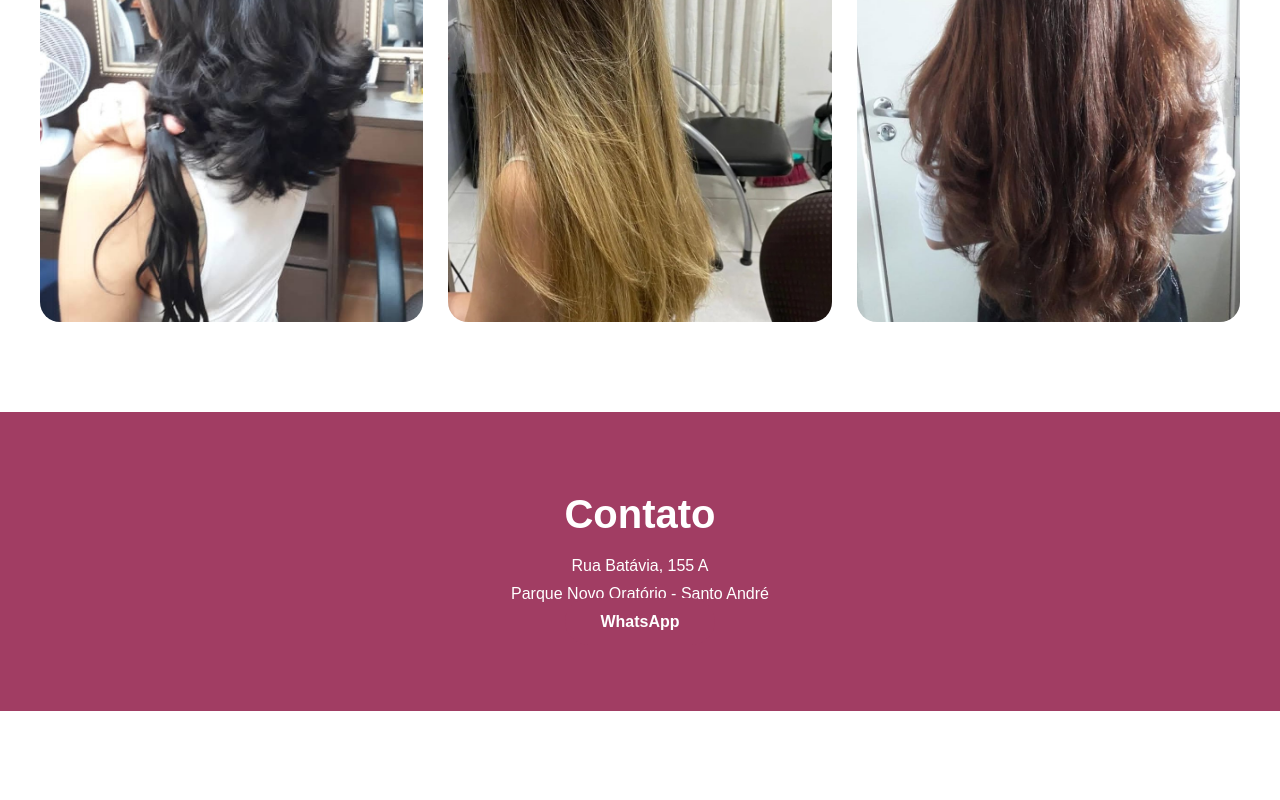
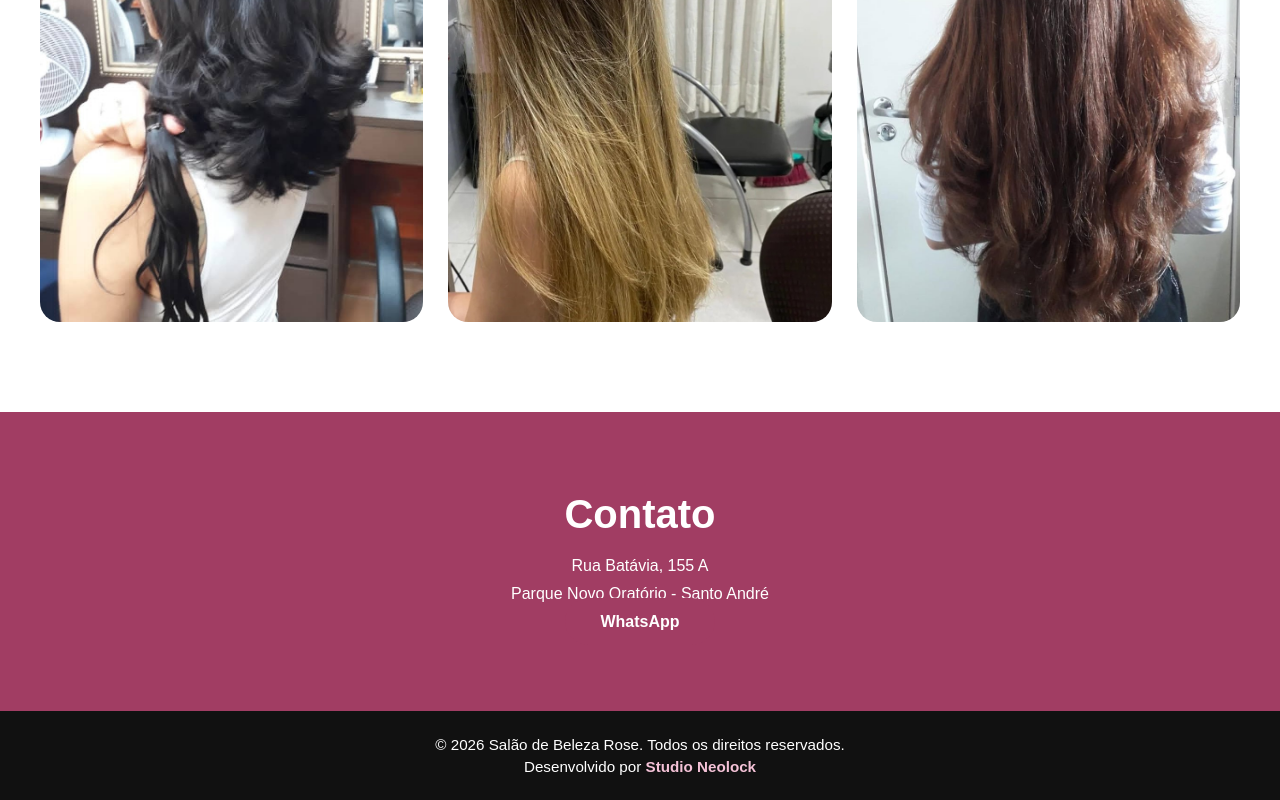
Before and after one commit to Marco471/rose-salao, a Next.js app: page / in a window 1280 px wide. Shown: the part 1354-2154 px from the top of the page. Before the commit the page ends 2065 px from the top, so only its background shows below. Built offline with nearby package versions, Linux system fonts and the light colour scheme.

Commit message:
Adiciona rodape com creditos

```diff
--- a/app/globals.css
+++ b/app/globals.css
@@ -146,6 +146,30 @@ body {
   margin-bottom: 10px;
 }
 
+/* RODAPÉ */
+
+.rodape {
+  background: #111;
+  color: white;
+  text-align: center;
+  padding: 20px;
+}
+
+.rodape p {
+  margin: 5px 0;
+  font-size: 0.95rem;
+}
+
+.rodape a {
+  color: #f4c2d7;
+  text-decoration: none;
+  font-weight: bold;
+}
+
+.rodape a:hover {
+  text-decoration: underline;
+}
+
 /* RESPONSIVO */
 
 @media (max-width: 768px) {
@@ -180,7 +204,8 @@ body {
 .sobre,
 .servicos,
 .galeria,
-.contato {
+.contato,
+.rodape {
   animation: aparecer 1s ease;
 }
 
--- a/app/page.tsx
+++ b/app/page.tsx
@@ -17,8 +17,6 @@ export default function Home() {
         />
 
         <div className="overlay">
-
-
           <h1>
             SALÃO DE BELEZA
             <br />
@@ -123,6 +121,21 @@ export default function Home() {
           WhatsApp
         </a>
       </section>
+
+      <footer className="rodape">
+        <p>© 2026 Salão de Beleza Rose. Todos os direitos reservados.</p>
+
+        <p>
+          Desenvolvido por{" "}
+          <a
+            href="https://studio.neolock.com.br"
+            target="_blank"
+            rel="noopener noreferrer"
+          >
+            Studio Neolock
+          </a>
+        </p>
+      </footer>
     </main>
   );
 }
```
